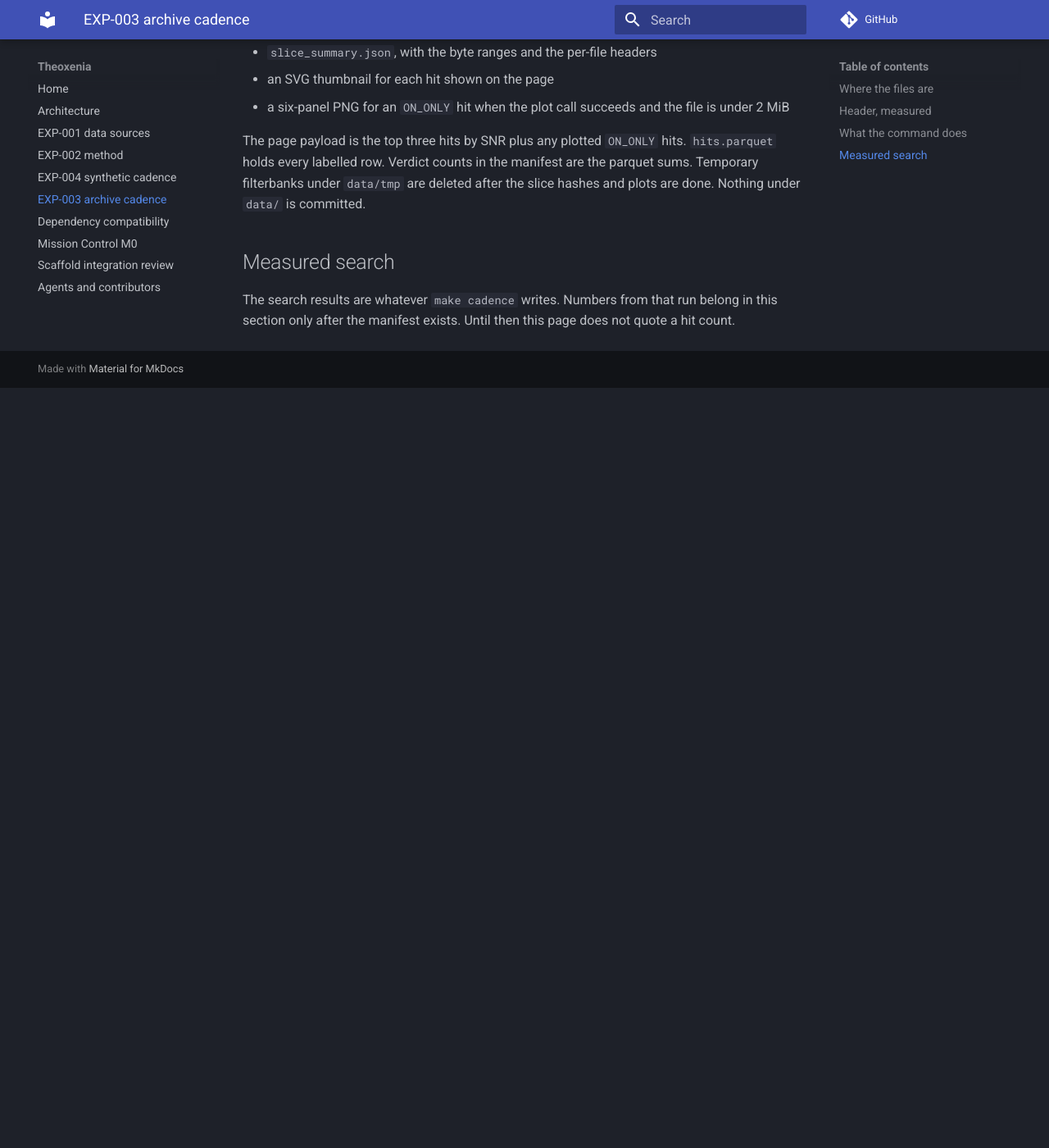
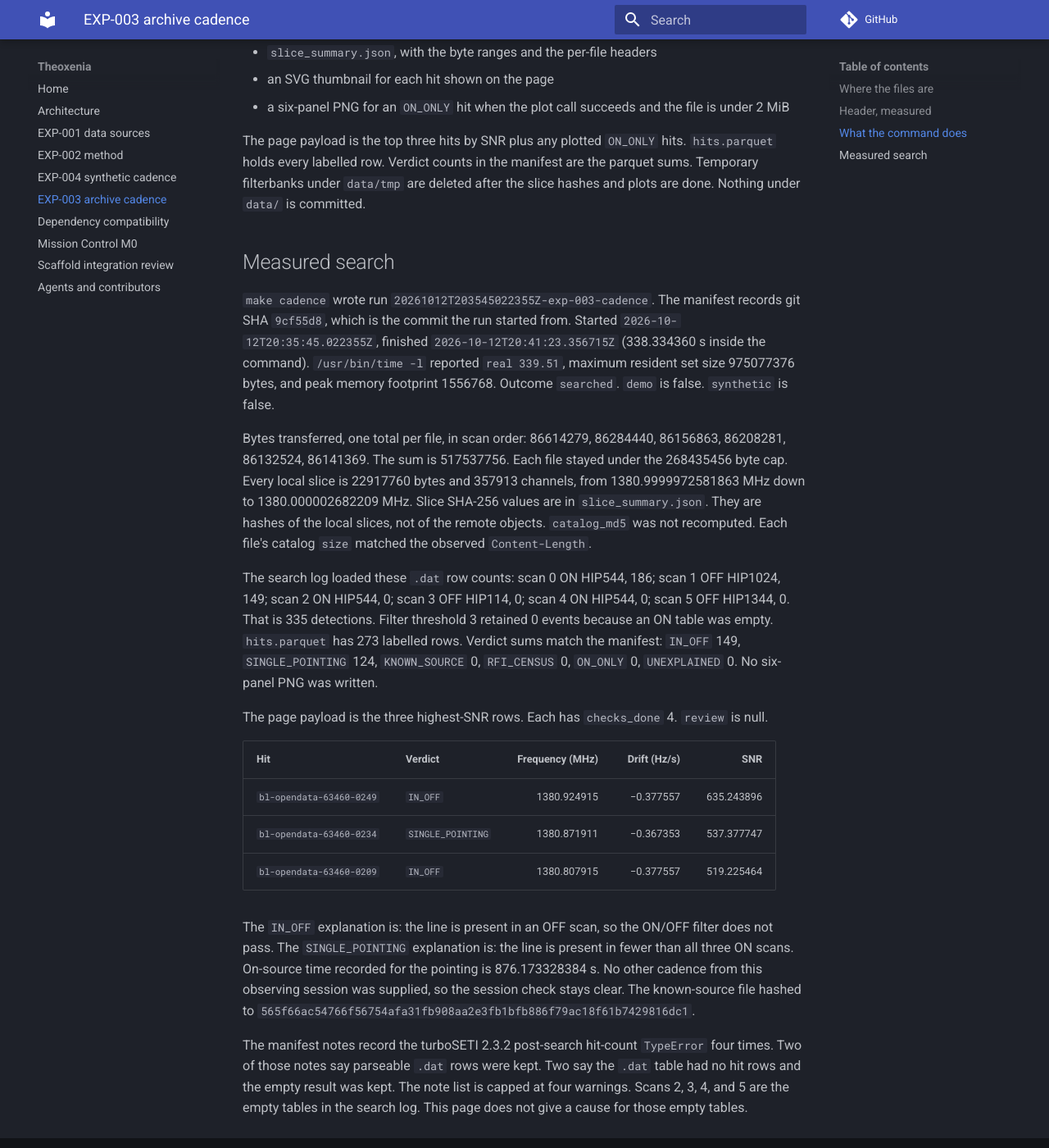
Before and after one commit to harshith7002/theoxenia, an MkDocs documentation site: the page built from docs/mission-control-exp003.md, in a window 1280 px wide and 1400 px high, scrolled down 1966 px. Shown: the whole window at 82% size. Built offline with MkDocs 1.6.1 and Material for MkDocs 9.7.7, drawn with Linux system fonts in a browser that asks for light colours; comment, search, counter and statistics services are not loaded; before the commit the page ends 2439 px from its top, so only the background shows below that.

Commit message:
feat: record the EXP-003 search of cadence bl-opendata-63460
Run 20261012T203545022355Z-exp-003-cadence transferred 517537756 bytes across the six HIP544 ABACAD slices at 1380–1381 MHz. Filter threshold 3 retained no events. The 273 labelled rows are IN_OFF or SINGLE_POINTING, with ON_ONLY at 0.

```diff
--- a/docs/mission-control-exp003.md
+++ b/docs/mission-control-exp003.md
@@ -48,4 +48,20 @@ The page payload is the top three hits by SNR plus any plotted `ON_ONLY` hits. `
 
 ## Measured search
 
-The search results are whatever `make cadence` writes. Numbers from that run belong in this section only after the manifest exists. Until then this page does not quote a hit count.
+`make cadence` wrote run `20261012T203545022355Z-exp-003-cadence`. The manifest records git SHA `9cf55d8`, which is the commit the run started from. Started `2026-10-12T20:35:45.022355Z`, finished `2026-10-12T20:41:23.356715Z` (338.334360 s inside the command). `/usr/bin/time -l` reported `real 339.51`, maximum resident set size 975077376 bytes, and peak memory footprint 1556768. Outcome `searched`. `demo` is false. `synthetic` is false.
+
+Bytes transferred, one total per file, in scan order: 86614279, 86284440, 86156863, 86208281, 86132524, 86141369. The sum is 517537756. Each file stayed under the 268435456 byte cap. Every local slice is 22917760 bytes and 357913 channels, from 1380.9999972581863 MHz down to 1380.000002682209 MHz. Slice SHA-256 values are in `slice_summary.json`. They are hashes of the local slices, not of the remote objects. `catalog_md5` was not recomputed. Each file's catalog `size` matched the observed `Content-Length`.
+
+The search log loaded these `.dat` row counts: scan 0 ON HIP544, 186; scan 1 OFF HIP1024, 149; scan 2 ON HIP544, 0; scan 3 OFF HIP114, 0; scan 4 ON HIP544, 0; scan 5 OFF HIP1344, 0. That is 335 detections. Filter threshold 3 retained 0 events because an ON table was empty. `hits.parquet` has 273 labelled rows. Verdict sums match the manifest: `IN_OFF` 149, `SINGLE_POINTING` 124, `KNOWN_SOURCE` 0, `RFI_CENSUS` 0, `ON_ONLY` 0, `UNEXPLAINED` 0. No six-panel PNG was written.
+
+The page payload is the three highest-SNR rows. Each has `checks_done` 4. `review` is null.
+
+| Hit | Verdict | Frequency (MHz) | Drift (Hz/s) | SNR |
+|---|---|---:|---:|---:|
+| `bl-opendata-63460-0249` | `IN_OFF` | 1380.924915 | −0.377557 | 635.243896 |
+| `bl-opendata-63460-0234` | `SINGLE_POINTING` | 1380.871911 | −0.367353 | 537.377747 |
+| `bl-opendata-63460-0209` | `IN_OFF` | 1380.807915 | −0.377557 | 519.225464 |
+
+The `IN_OFF` explanation is: the line is present in an OFF scan, so the ON/OFF filter does not pass. The `SINGLE_POINTING` explanation is: the line is present in fewer than all three ON scans. On-source time recorded for the pointing is 876.173328384 s. No other cadence from this observing session was supplied, so the session check stays clear. The known-source file hashed to `565f66ac54766f56754afa31fb908aa2e3fb1bfb886f79ac18f61b7429816dc1`.
+
+The manifest notes record the turboSETI 2.3.2 post-search hit-count `TypeError` four times. Two of those notes say parseable `.dat` rows were kept. Two say the `.dat` table had no hit rows and the empty result was kept. The note list is capped at four warnings. Scans 2, 3, 4, and 5 are the empty tables in the search log. This page does not give a cause for those empty tables.
```
Also changed, not shown: 8 other files.
